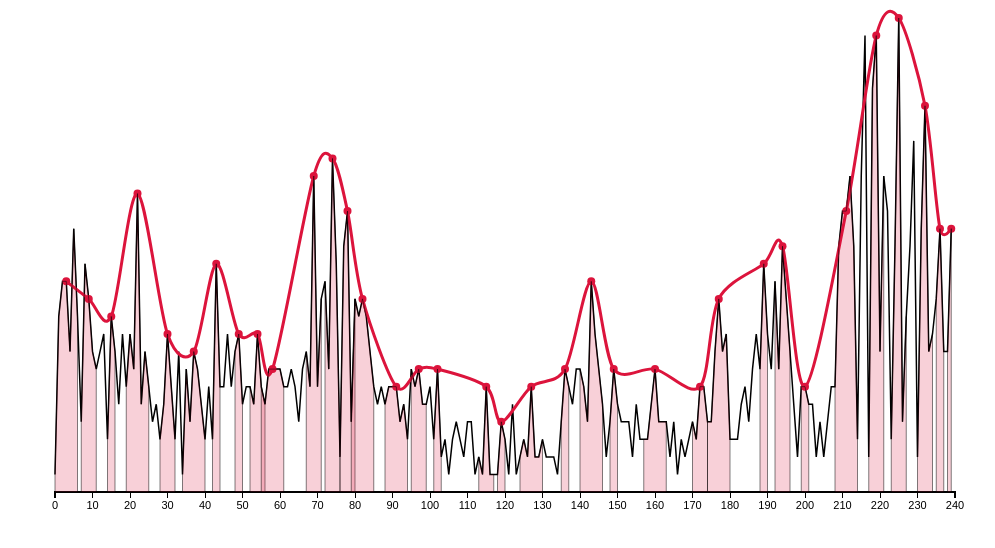
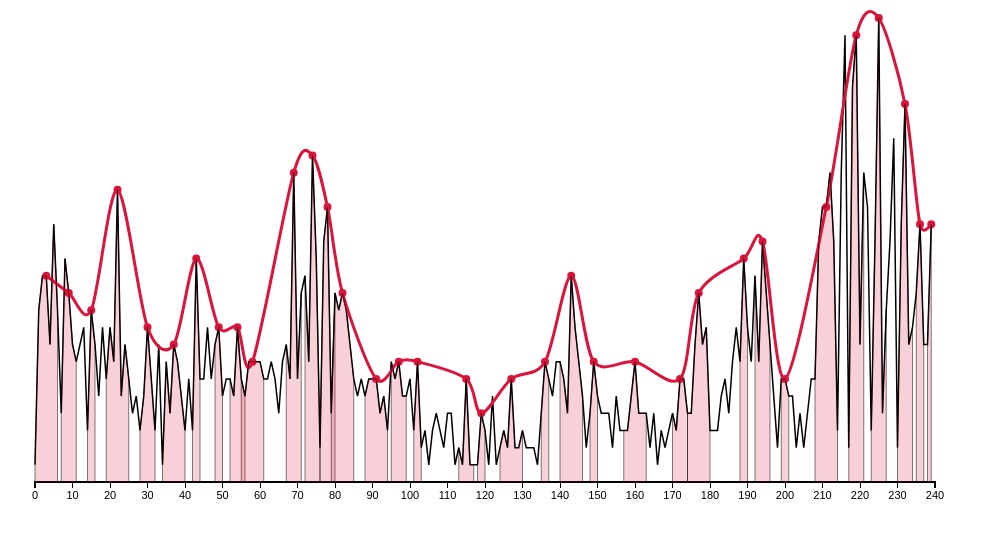
Before and after one commit to cinvoke/d3-peaks, a website: page examples/findPeaks/index.html in a window 1280 px wide. Shown: the whole page, without its empty margins (3-998 px from the left). Drawn offline with nearby package versions, Linux system fonts and the light colour scheme.

Commit message:
fix height

```diff
--- a/examples/findPeaks/index.html
+++ b/examples/findPeaks/index.html
@@ -41,8 +41,8 @@
 <script src="d3-peaks.js" charset="utf-8"></script>
 <script>
   var width = 920,
-      height = 474,
-      margin = {top: 10, left: 30, bottom: 20, right: 10};
+      height = 464,
+      margin = {top: 10, left: 10, bottom: 20, right: 10};
 
   var ricker = d3_peaks.ricker;
   var findPeaks = d3_peaks.findPeaks()
```
